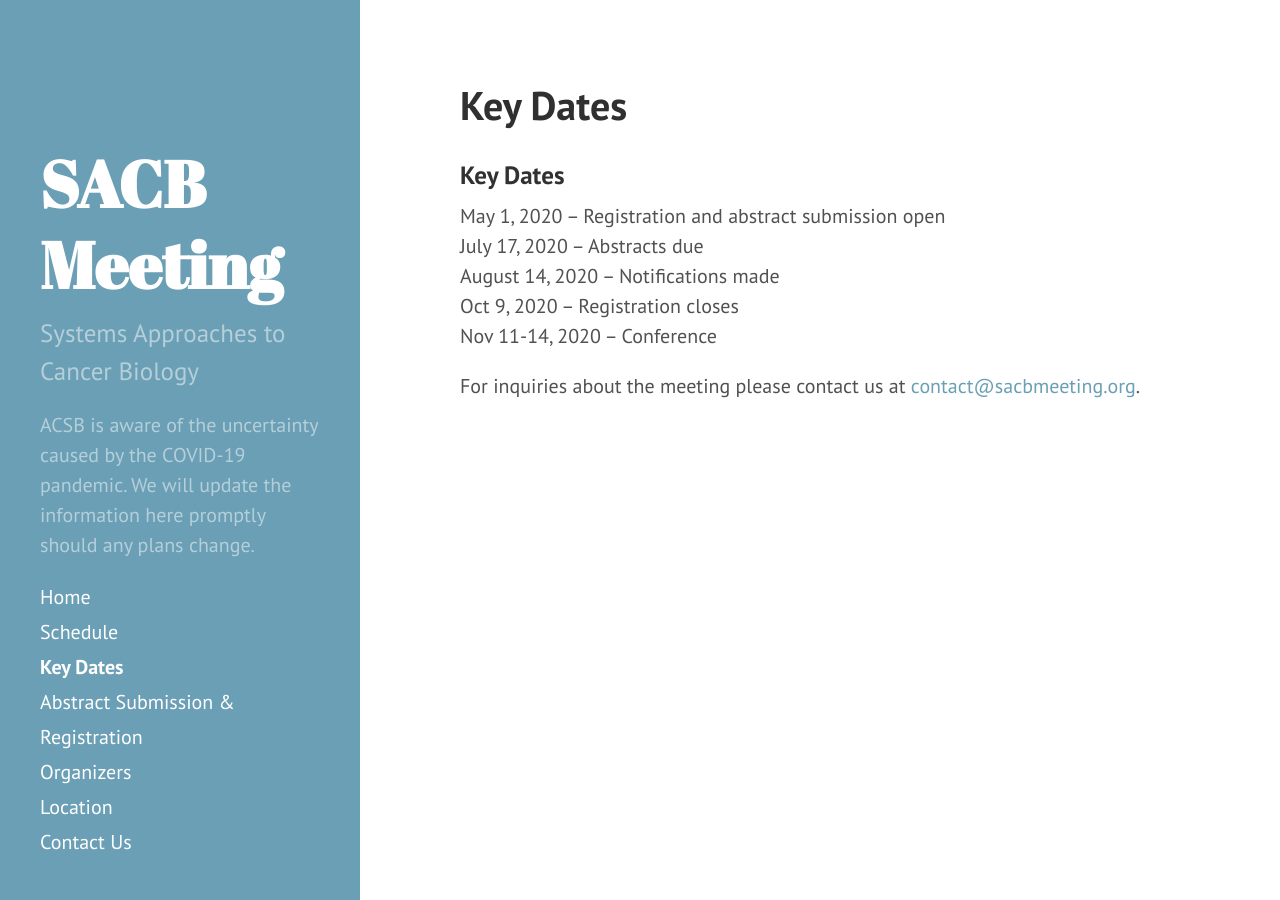
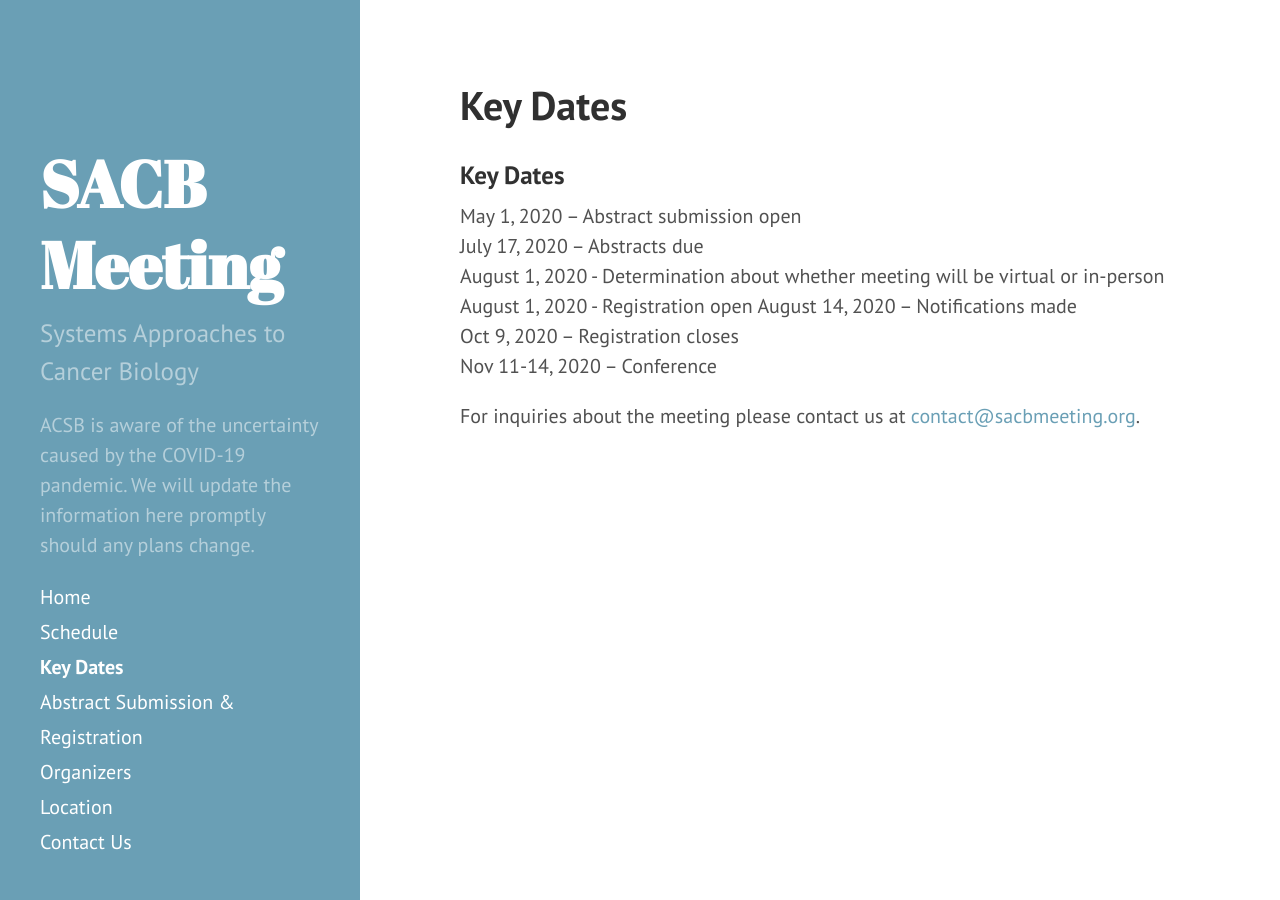
Before and after one commit to AECCSB/sacb-meeting, a Jekyll site: the page built from keydates.md, in a window 1280 px wide. Built offline with Jekyll 4.4.1, drawn with Linux system fonts in a browser that asks for light colours.

Commit message:
added Covid announcement (#21)
Also moved registration to august 1

```diff
--- a/keydates.md
+++ b/keydates.md
@@ -5,8 +5,10 @@ layout: page
 
 ### Key Dates
 
-May 1, 2020 – Registration and abstract submission open
+May 1, 2020 – Abstract submission open
 July 17, 2020 – Abstracts due
+August 1, 2020 - Determination about whether meeting will be virtual or in-person
+August 1, 2020 - Registration open
 August 14, 2020 – Notifications made
 Oct 9, 2020 – Registration closes
 Nov 11-14, 2020 – Conference
```
